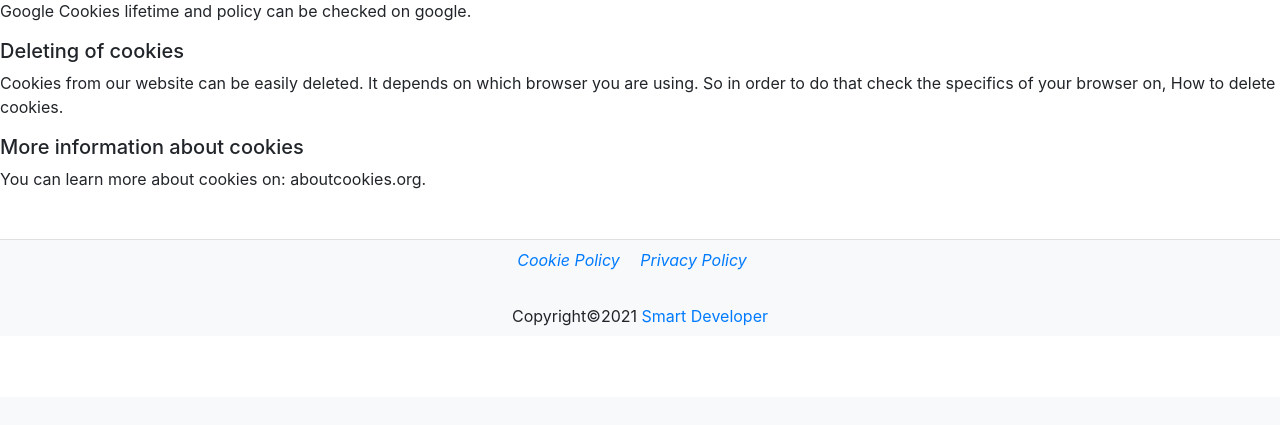
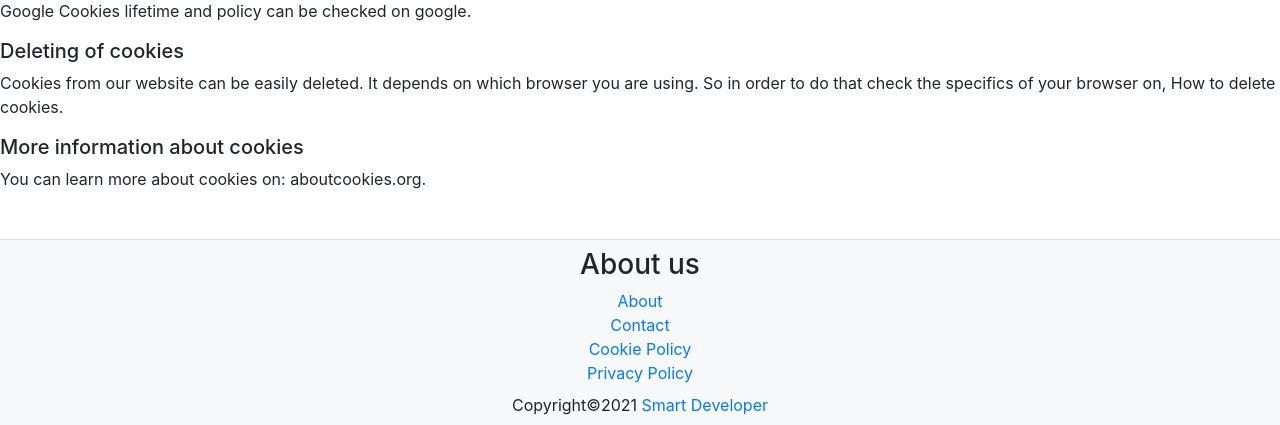
Before and after one commit to faisalakhlaq/mobiletilbud, a Django app: page /cookie-policy/ in a window 1280 px wide. Shown: the part 403-828 px from the top of the page. Before the commit the page ends 729 px from the top, so only its background shows below. Run offline with Django 3.2, Linux system fonts and the light colour scheme; parts of the project's set-up code (start-up, migrations or seed data) failed here and were passed over; some libraries are stand-ins or nearby versions.

Commit message:
footer links added

```diff
--- a/templates/main_footer.html
+++ b/templates/main_footer.html
@@ -39,19 +39,26 @@
     </a>
   </div> {% endcomment %}
   <!-- Social icons -->
-  <div class="pb-4">
+
+<div className="footer">
+  <div class='d-flex flex-column' className="footerAboutUs">
+      <h3 className="footerHeader">About us</h3>
+      <a className="footerLinks" href="https://www.smartdeveloper.dk/about">
+          {% trans 'About' %}
+      </a>
+      <a className="footerLinks" href="https://www.smartdeveloper.dk/contact">
+          {% trans 'Contact' %}
+      </a>
       <a href="{% url 'cookie-policy' %}">
-      <i class="fab fa-codepen mr-3">{% trans 'Cookie Policy' %}</i>
+        {% trans 'Cookie Policy' %}
       </a>
       <a href="{% url 'privacy-policy' %}">
-      <i class="fab fa-codepen mr-3">{% trans 'Privacy Policy' %}</i>
+        {% trans 'Privacy Policy' %}
       </a>
-  </div>
       <!--Copyright-->
       <div class="footer-copyright py-2">
         {% trans 'Copyright'%}©2021
         <a href="https://www.smartdeveloper.dk" target=blank> Smart Developer </a>
       </div>
   <!--/.Copyright-->
-
 </footer>
```
Also changed, not shown: locale/da/LC_MESSAGES/django.po. Lines whose indentation alone changed are shown as unchanged.
